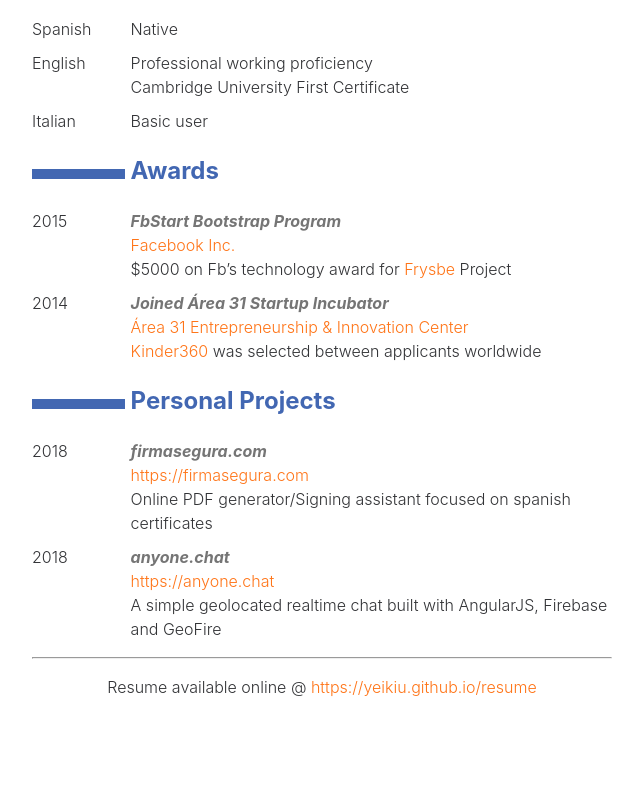
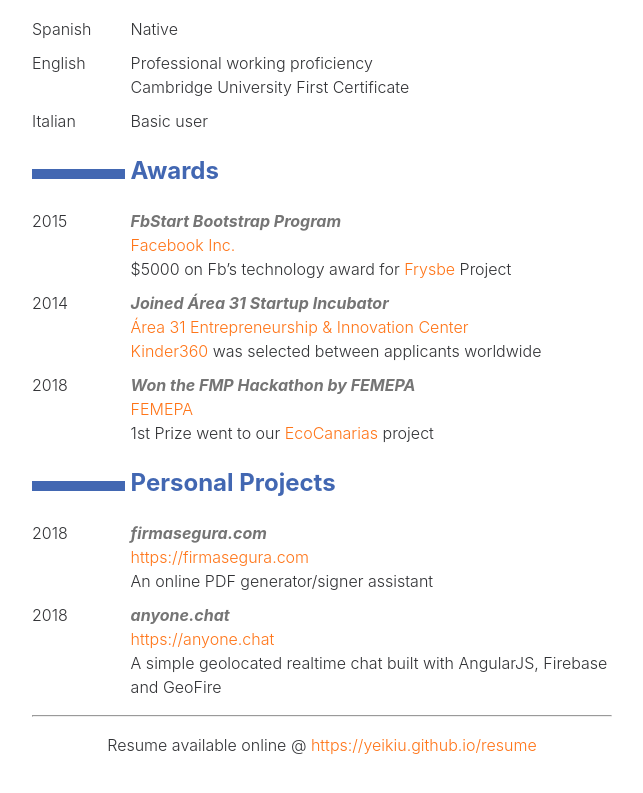
Before and after one commit to yeikiu/yeikiu.github.io, a plain HTML site: page resume.html in a window 1280 px wide. Shown: the part 1600-2393 px from the top of the page, without its empty margins (318-961 px from the left). Drawn offline with Linux system fonts and the light colour scheme.

Commit message:
prizes updated

```diff
--- a/resume.html
+++ b/resume.html
@@ -107,13 +107,18 @@ $5000 on Fb’s technology award for <a href="https://frysbe.com">Frysbe</a> Pro
 <a href="https://www.ie.edu/entrepreneurship/">Área 31 Entrepreneurship &amp; Innovation Center</a><br />
 <a href="https://kinder360.com">Kinder360</a> was selected between applicants worldwide
 </dd>
+<dt>2018</dt>
+<dd><em>Won the FMP Hackathon by FEMEPA</em><br />
+<a href="http://femepa.org/web/">FEMEPA</a><br />
+1st Prize went to our <a href="https://ecocanarias.life">EcoCanarias</a> project
+</dd>
 </dl>
 <h2 id="personal-projects">Personal Projects</h2>
 <dl>
 <dt>2018</dt>
 <dd><em>firmasegura.com</em><br />
 <a href="https://firmasegura.com" class="uri">https://firmasegura.com</a><br />
-Online PDF generator/Signing assistant focused on spanish certificates
+An online PDF generator/signer assistant
 </dd>
 <dt>2018</dt>
 <dd><em>anyone.chat</em><br />
```
Also changed, not shown: resume.md (+6 -1 lines), 1 other file.
